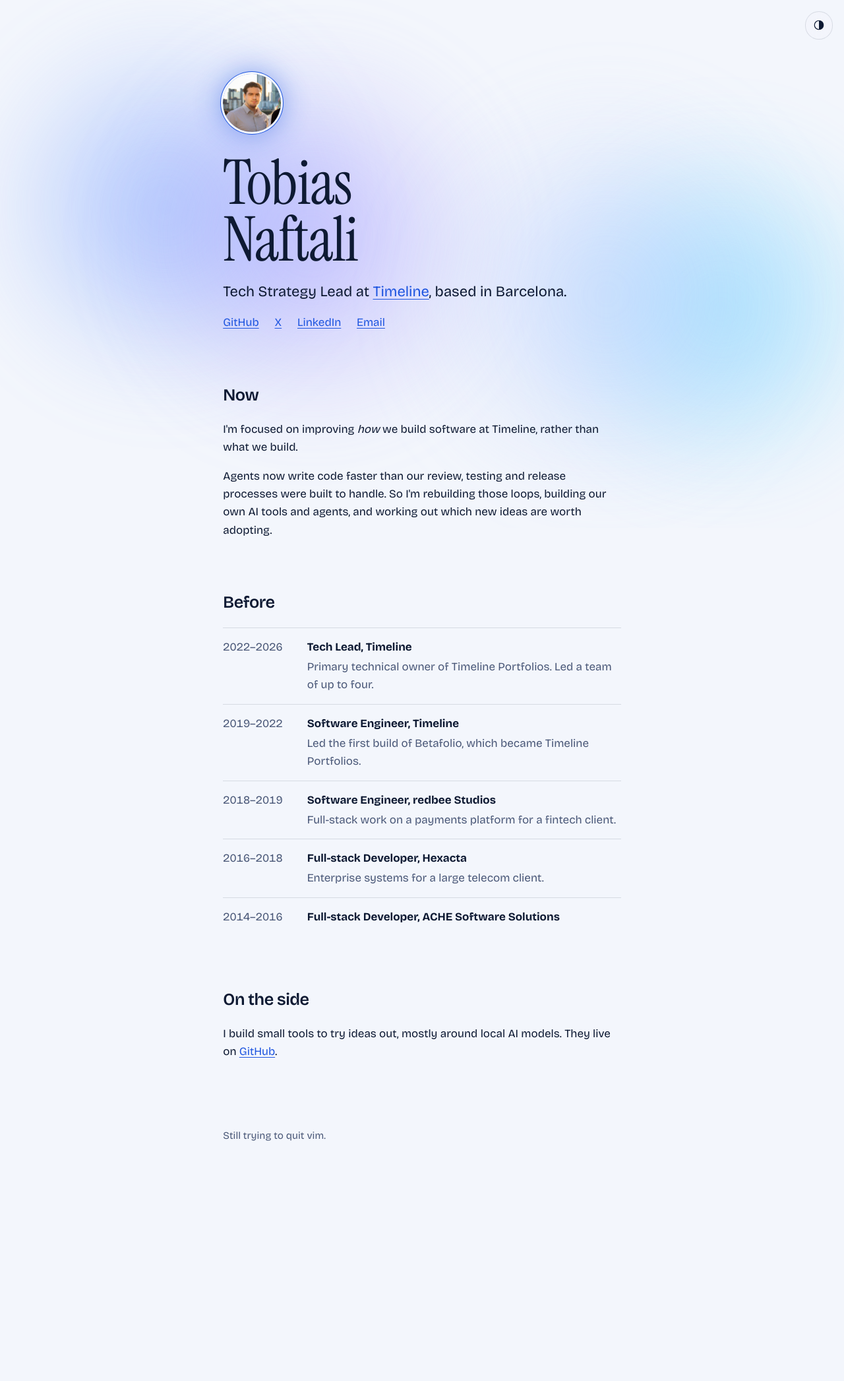
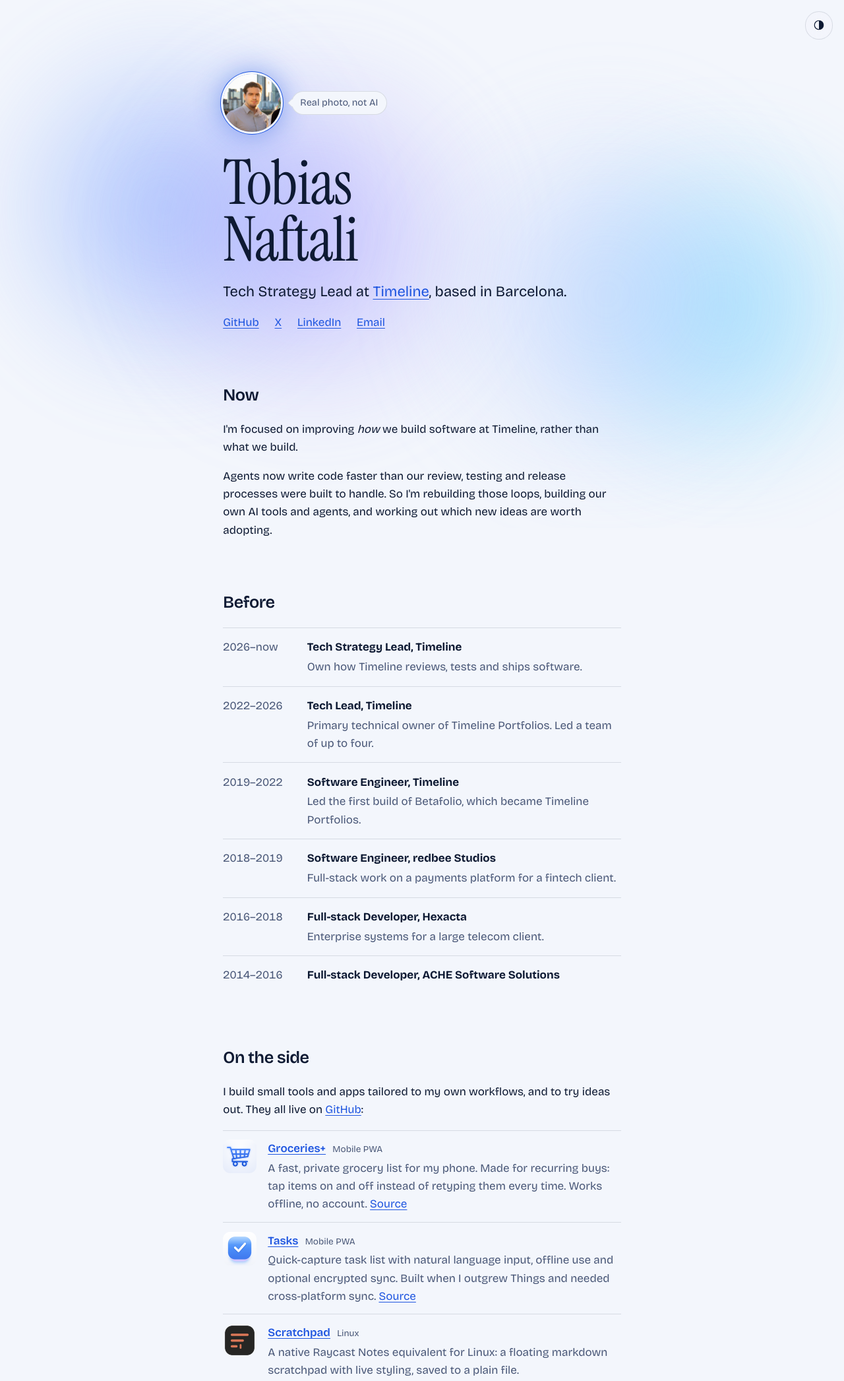
Before and after one commit to tnaftali/tnaftali.github.io, a plain HTML site: page index.html in a window 1280 px wide. Shown: the top 2093 px of the page at 66% size. Before the commit the page ends 1784 px from the top, so only its background shows below. Drawn offline with Linux system fonts and the light colour scheme.

Commit message:
Add side projects, photo note and Timeline role
Co-authored-by: Claude <noreply@anthropic.com>

```diff
--- a/index.html
+++ b/index.html
@@ -11,9 +11,11 @@
   <meta property="og:title" content="Tobias Naftali">
   <meta property="og:description" content="Tech Strategy Lead at Timeline, improving how we build software in the age of AI agents.">
   <meta property="og:image" content="https://tnaftali.github.io/avatar.jpg">
+  <meta property="og:image:alt" content="Portrait photo of Tobias Naftali">
   <meta name="twitter:card" content="summary">
   <meta name="twitter:site" content="@tobiasnaftali">
   <link rel="icon" href="favicon.svg" type="image/svg+xml">
+  <link rel="apple-touch-icon" href="apple-touch-icon.png">
   <meta name="theme-color" content="#f3f6fc" media="(prefers-color-scheme: light)">
   <meta name="theme-color" content="#060a14" media="(prefers-color-scheme: dark)">
   <link rel="preload" href="fonts/bricolage-grotesque.woff2" as="font" type="font/woff2" crossorigin>
@@ -30,7 +32,10 @@
 
   <main>
     <header class="intro">
-      <img class="avatar" src="avatar.jpg" alt="Tobias Naftali" width="88" height="88">
+      <div class="photo">
+        <img class="avatar" src="avatar.jpg" alt="Tobias Naftali" width="88" height="88">
+        <span class="bubble">Real photo, not AI</span>
+      </div>
       <h1>Tobias<br>Naftali</h1>
       <p class="role">Tech Strategy Lead at <a href="https://timeline.co" target="_blank" rel="noopener">Timeline</a>, based in Barcelona.</p>
       <nav class="links" aria-label="Elsewhere">
@@ -50,6 +55,7 @@
     <section aria-labelledby="before">
       <h2 id="before">Before</h2>
       <ol class="timeline">
+        <li><span class="years">2026–now</span><div><strong>Tech Strategy Lead, Timeline</strong><p>Own how Timeline reviews, tests and ships software.</p></div></li>
         <li><span class="years">2022–2026</span><div><strong>Tech Lead, Timeline</strong><p>Primary technical owner of Timeline Portfolios. Led a team of up to four.</p></div></li>
         <li><span class="years">2019–2022</span><div><strong>Software Engineer, Timeline</strong><p>Led the first build of Betafolio, which became Timeline Portfolios.</p></div></li>
         <li><span class="years">2018–2019</span><div><strong>Software Engineer, redbee Studios</strong><p>Full-stack work on a payments platform for a fintech client.</p></div></li>
@@ -60,7 +66,13 @@
 
     <section aria-labelledby="side">
       <h2 id="side">On the side</h2>
-      <p>I build small tools to try ideas out, mostly around local AI models. They live on <a href="https://github.com/tnaftali" target="_blank" rel="noopener">GitHub</a>.</p>
+      <p>I build small tools and apps tailored to my own workflows, and to try ideas out. They all live on <a href="https://github.com/tnaftali" target="_blank" rel="noopener">GitHub</a>:</p>
+      <ul class="apps">
+        <li><img class="app-icon" src="icons/groceries.png" alt="" width="48" height="48"><div><a href="https://tnaftali.github.io/groceries/" target="_blank" rel="noopener">Groceries+</a> <span class="tag">Mobile PWA</span><p>A fast, private grocery list for my phone. Made for recurring buys: tap items on and off instead of retyping them every time. Works offline, no account. <a href="https://github.com/tnaftali/groceries" target="_blank" rel="noopener">Source</a></p></div></li>
+        <li><img class="app-icon" src="icons/tasks.png" alt="" width="48" height="48"><div><a href="https://tnaftali.github.io/tasks/" target="_blank" rel="noopener">Tasks</a> <span class="tag">Mobile PWA</span><p>Quick-capture task list with natural language input, offline use and optional encrypted sync. Built when I outgrew Things and needed cross-platform sync. <a href="https://github.com/tnaftali/tasks" target="_blank" rel="noopener">Source</a></p></div></li>
+        <li><img class="app-icon" src="icons/scratchpad.png" alt="" width="48" height="48"><div><a href="https://github.com/tnaftali/scratchpad" target="_blank" rel="noopener">Scratchpad</a> <span class="tag">Linux</span><p>A native Raycast Notes equivalent for Linux: a floating markdown scratchpad with live styling, saved to a plain file.</p></div></li>
+        <li><img class="app-icon" src="icons/s1.svg" alt="" width="48" height="48"><div><a href="https://github.com/tnaftali/s1-tui" target="_blank" rel="noopener">s1</a> <span class="tag">Terminal</span><p>Built to play with Jev and other System One models. Terminal app that answers yes/no, pick-one or score questions with a confidence level.</p></div></li>
+      </ul>
     </section>
   </main>
 
--- /dev/null
+++ b/sitemap.xml
@@ -0,0 +1,4 @@
+<?xml version="1.0" encoding="UTF-8"?>
+<urlset xmlns="http://www.sitemaps.org/schemas/sitemap/0.9">
+  <url><loc>https://tnaftali.github.io/</loc><lastmod>2026-11-11</lastmod></url>
+</urlset>
--- a/style.css
+++ b/style.css
@@ -132,6 +132,36 @@ a:hover { text-decoration-thickness: 2px; }
   box-shadow: 0 0 0 3px var(--bg), 0 0 0 4px var(--accent), 0 0 40px 4px color-mix(in srgb, var(--accent) 45%, transparent);
 }
 
+.photo {
+  display: flex;
+  align-items: center;
+  flex-wrap: wrap;
+  gap: .9rem;
+}
+
+/* Speech bubble pointing left at the avatar. */
+.bubble {
+  position: relative;
+  padding: .3rem .75rem;
+  border: 1px solid var(--line);
+  border-radius: 999px;
+  background: var(--bg);
+  color: var(--muted);
+  font-size: .85rem;
+}
+.bubble::before {
+  content: "";
+  position: absolute;
+  top: 50%;
+  left: -5px;
+  width: 8px;
+  height: 8px;
+  border: solid var(--line);
+  border-width: 0 0 1px 1px;
+  background: var(--bg);
+  transform: translateY(-50%) rotate(45deg);
+}
+
 h1 {
   margin: 2rem 0 1.25rem;
   font: 400 clamp(3.25rem, 13vw, 5.5rem)/.92 "Instrument Serif", Georgia, serif;
@@ -183,6 +213,34 @@ p { margin: 0 0 1rem; }
   font-variant-numeric: tabular-nums;
 }
 
+.apps {
+  margin: 0;
+  padding: 0;
+  list-style: none;
+}
+.apps li {
+  display: grid;
+  grid-template-columns: 3rem 1fr;
+  gap: 1rem;
+  padding: .8rem 0;
+  border-top: 1px solid var(--line);
+}
+.app-icon {
+  width: 3rem;
+  height: 3rem;
+  border-radius: 22%;
+}
+.apps li > div > a:first-child { font-weight: 600; }
+.tag {
+  margin-left: .35rem;
+  color: var(--muted);
+  font-size: .8rem;
+}
+.apps p {
+  margin: .15rem 0 0;
+  color: var(--muted);
+}
+
 footer {
   margin-top: 6rem;
   padding-bottom: 3rem;
```
Also changed, not shown: apple-touch-icon.png (added), icons/groceries.png (added), icons/s1.svg (added), icons/scratchpad.png (added), icons/tasks.png (added), robots.txt (added).
